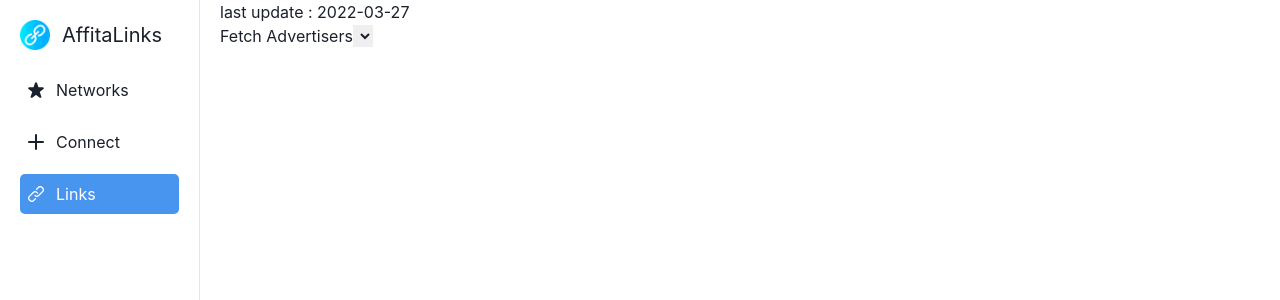
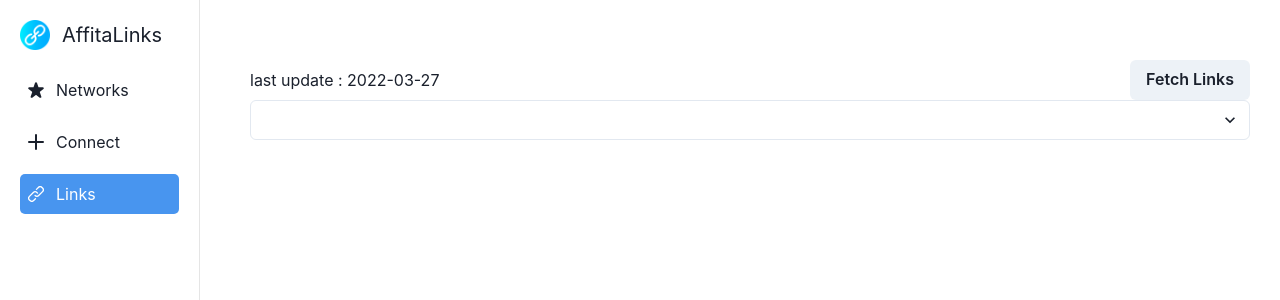
Before and after one commit to hjplumtree/Affitalink, a Next.js app: page /links in a window 1280 px wide. Shown: the top 300 px of the page. Built offline with nearby package versions, Linux system fonts and the light colour scheme.

Commit message:
Add :: delete alert

```diff
--- a/components/Layouts.js
+++ b/components/Layouts.js
@@ -1,7 +1,11 @@
-import { Box, Heading } from "@chakra-ui/react";
+import { Box } from "@chakra-ui/react";
 
 function Layouts({ children }) {
-  return <Box>{children}</Box>;
+  return (
+    <Box margin="50px auto" width="100%" maxWidth="1000px">
+      {children}
+    </Box>
+  );
 }
 
 export default Layouts;
--- a/components/LinksHeader.js
+++ b/components/LinksHeader.js
@@ -1,5 +1,6 @@
 import { fetchLinks } from "../lib/fetch";
 import uppercaseFirstLetter from "../lib/uppercase";
+import { Box, Heading, Text, Button, Select, Flex } from "@chakra-ui/react";
 
 export default function LinksHeader({
   networkSites,
@@ -19,14 +20,20 @@
   };
 
   return (
-    <header>
-      <div>
-        <h1>{selectedNetwork && uppercaseFirstLetter(selectedNetwork.name)}</h1>
-        <p>last update : 2022-03-27</p>
-      </div>
-      <div>
-        <button onClick={handleClick}>Fetch Advertisers</button>
-        <select onChange={handleChange}>
+    <Box w="100%" margin="10px auto">
+      <Box>
+        <Flex justifyContent="space-between" alignItems="center">
+          <Box>
+            <Heading>
+              {selectedNetwork && uppercaseFirstLetter(selectedNetwork.name)}
+            </Heading>
+            <Text>last update : 2022-03-27</Text>
+          </Box>
+          <Button onClick={handleClick}>Fetch Links</Button>
+        </Flex>
+      </Box>
+      <Box>
+        <Select onChange={handleChange}>
           {networkSites.map((advertiser) => (
             <option
               data-name={advertiser.name}
@@ -36,8 +43,8 @@
               {uppercaseFirstLetter(advertiser.name)}
             </option>
           ))}
-        </select>
-      </div>
-    </header>
+        </Select>
+      </Box>
+    </Box>
   );
 }
--- a/package.json
+++ b/package.json
@@ -3,7 +3,7 @@
   "version": "0.1.0",
   "private": true,
   "scripts": {
-    "dev": "next dev",
+    "dev": "next dev -p 7777",
     "build": "next build",
     "start": "next start",
     "lint": "next lint"
```
Also changed, not shown: components/InformationBoard.js (+46 -3 lines).
